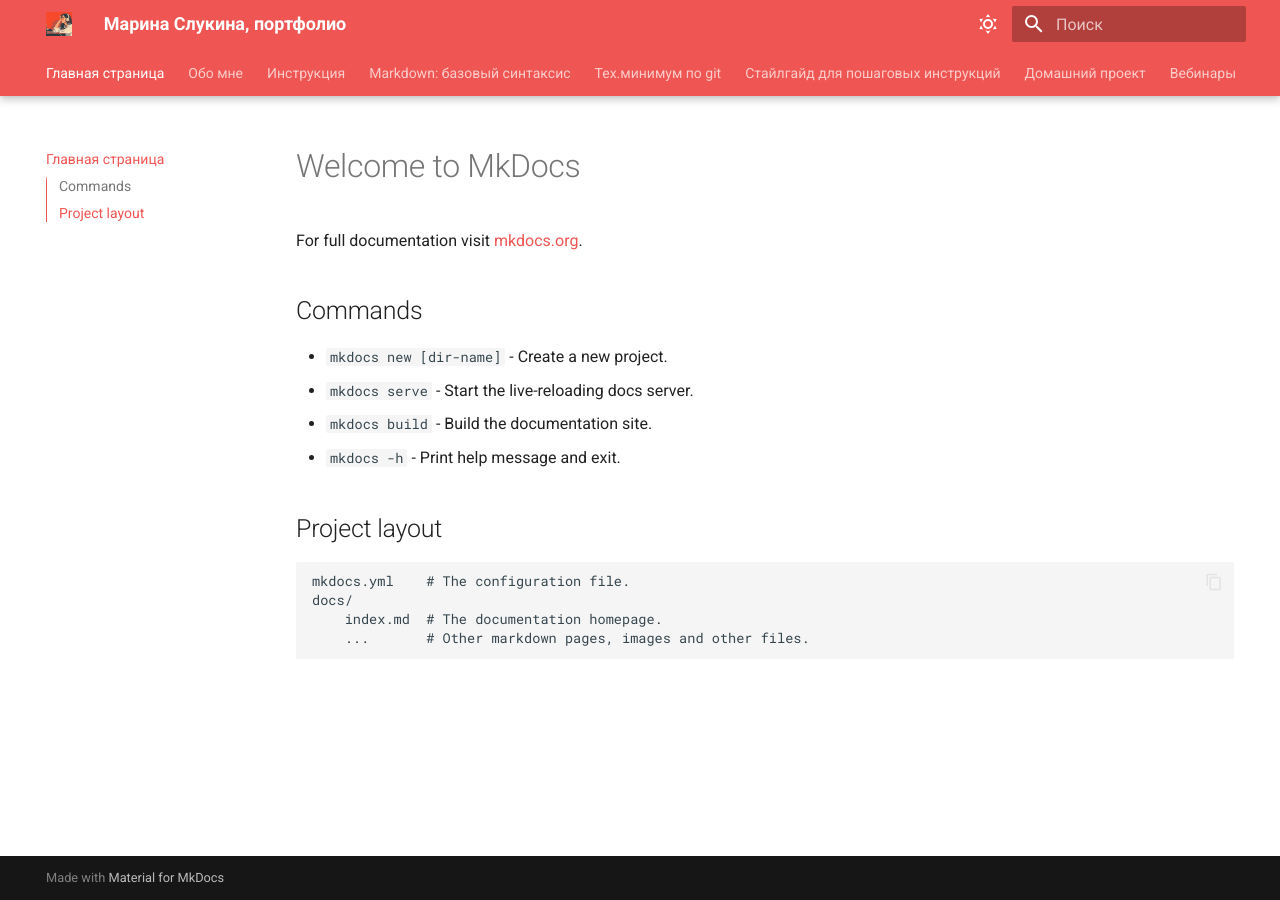
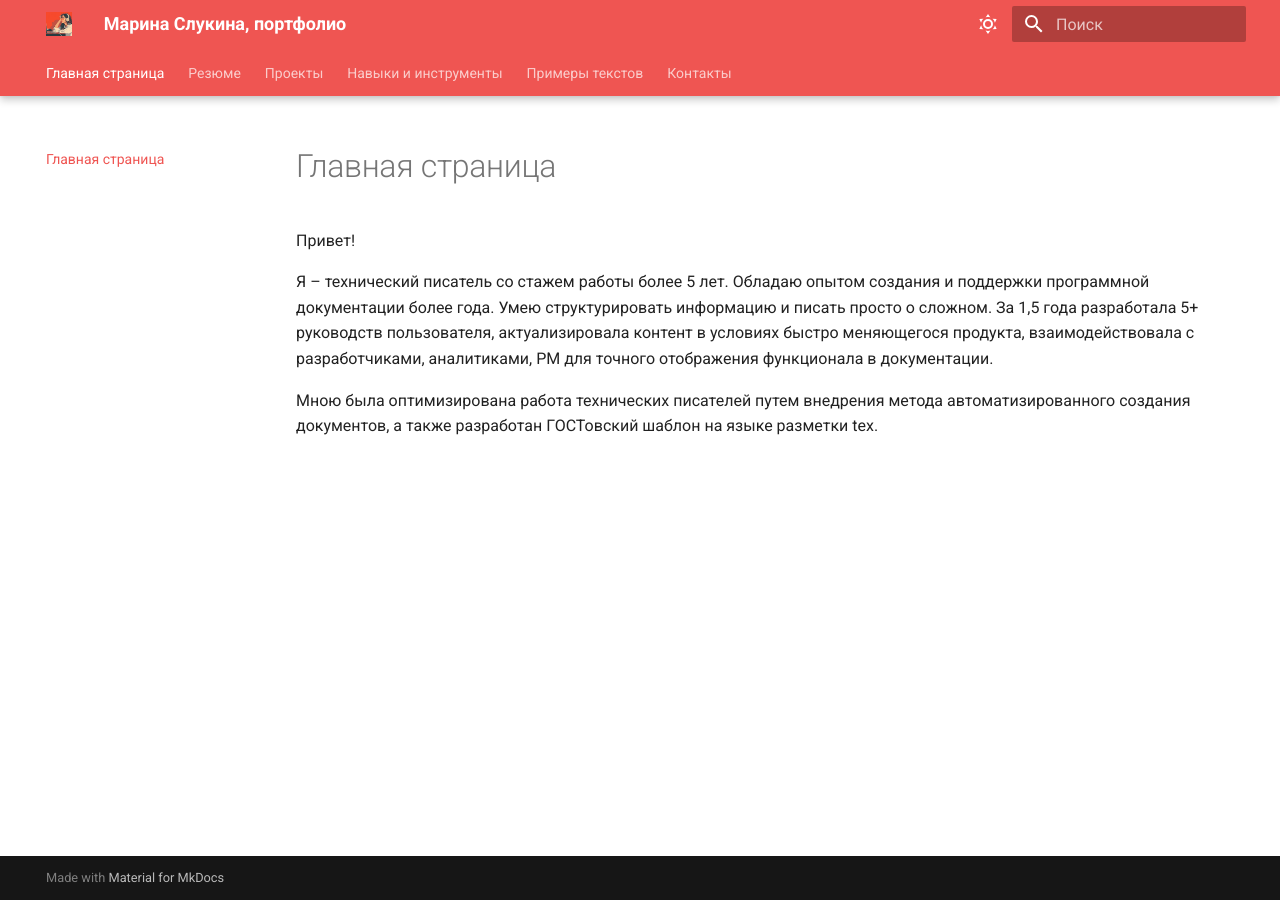
Before and after one commit to Marinaslukina/mkdocs-doc-project, an MkDocs documentation site: the page built from docs/index.md, in a window 1280 px wide. Built offline with MkDocs 1.6.1 and Material for MkDocs 9.7.7, drawn with Linux system fonts in a browser that asks for light colours.

Commit message:
изменены структура, добавлены файлы

```diff
--- a/docs/index.md
+++ b/docs/index.md
@@ -1,17 +1,5 @@
-# Welcome to MkDocs
+Привет!
 
-For full documentation visit [mkdocs.org](https://www.mkdocs.org).
+Я – технический писатель со стажем работы более 5 лет. Обладаю опытом создания и поддержки программной документации более года. Умею структурировать информацию и писать просто о сложном. За 1,5 года разработала 5+ руководств пользователя, актуализировала контент в условиях быстро меняющегося продукта, взаимодействовала с разработчиками, аналитиками, PM для точного отображения функционала в документации.
 
-## Commands
-
-* `mkdocs new [dir-name]` - Create a new project.
-* `mkdocs serve` - Start the live-reloading docs server.
-* `mkdocs build` - Build the documentation site.
-* `mkdocs -h` - Print help message and exit.
-
-## Project layout
-
-    mkdocs.yml    # The configuration file.
-    docs/
-        index.md  # The documentation homepage.
-        ...       # Other markdown pages, images and other files.
+Мною была оптимизирована работа технических писателей путем внедрения метода автоматизированного создания документов, а также разработан ГОСТовский шаблон на языке разметки tex.
--- a/mkdocs.yml
+++ b/mkdocs.yml
@@ -43,19 +43,17 @@ theme: # Тема сайта, информация о ее параметрах
 
 nav: # Структура сайта
 - Главная страница: index.md
-- Обо мне: about-me.md
-- Инструкция: your-github-login-instruction.md
-- 'Markdown: базовый синтаксис': markdown.md
-- Тех.минимум по git: git-for-tech-writer.md
-- Стайлгайд для пошаговых инструкций: styleguide.md
-- Домашний проект:
-  - pet-project/index.md # корневая страница подраздела; работает при включенной функции navigation.indexes
-  - Настройка MkDocs: pet-project/mkdocs-setup.md # вложенные страницы отбиваются отступами
-- Вебинары: meetings.md
-- Домашние задания:
-  - Домашнее задание №0: homeworks/homework-0.md
-  - Домашнее задание N1: homeworks/homework-1.md
-  - Домашнее задание N2: homeworks/homework-2.md
+- Резюме: resume.md
+- Проекты: projects.md
+- Навыки и инструменты: skills-and-tools.md
+- Примеры текстов:
+  - Главная страница: pet-project/index.md
+  - Пример 1: pet-project/your-github-login-instruction.md
+- Контакты: contacts.md
+# - Домашний проект:
+  # - pet-project/index.md # корневая страница подраздела; работает при включенной функции navigation.indexes
+  # - Настройка MkDocs: pet-project/mkdocs-setup.md # вложенные страницы отбиваются отступами
+
 markdown_extensions: # Расширения markdown
   - admonition # Поддержка информационных панелей (сообщений типа «Внимание», «Совет», «Примечание», etc.)
   - footnotes # Поддержка встроенных сносок на страницах
@@ -74,3 +72,4 @@ markdown_extensions: # Расширения markdown
 
 plugins:
   - search # Плагин для подключения поиска на портале
+  - glightbox # создаёт масштабируемые галереи изображений из добавленных в статью проекта картинок
```
Also changed, not shown: docs/04.md (added, +57 -0 lines), docs/about-me.md (deleted, +0 -13 lines), docs/contacts.md (added, +7 -0 lines), docs/pet-project/index.md (added, +1 -0 lines), docs/pet-project/your-github-login-instruction.md (added, +103 -0 lines), docs/projects.md (added, +21 -0 lines), docs/resume.md (added, +17 -0 lines), docs/skills-and-tools.md (added, +11 -0 lines), docs/writing-samples.md (added, +1 -0 lines), docs/your-github-login-instruction.md (deleted, +0 -72 lines).
